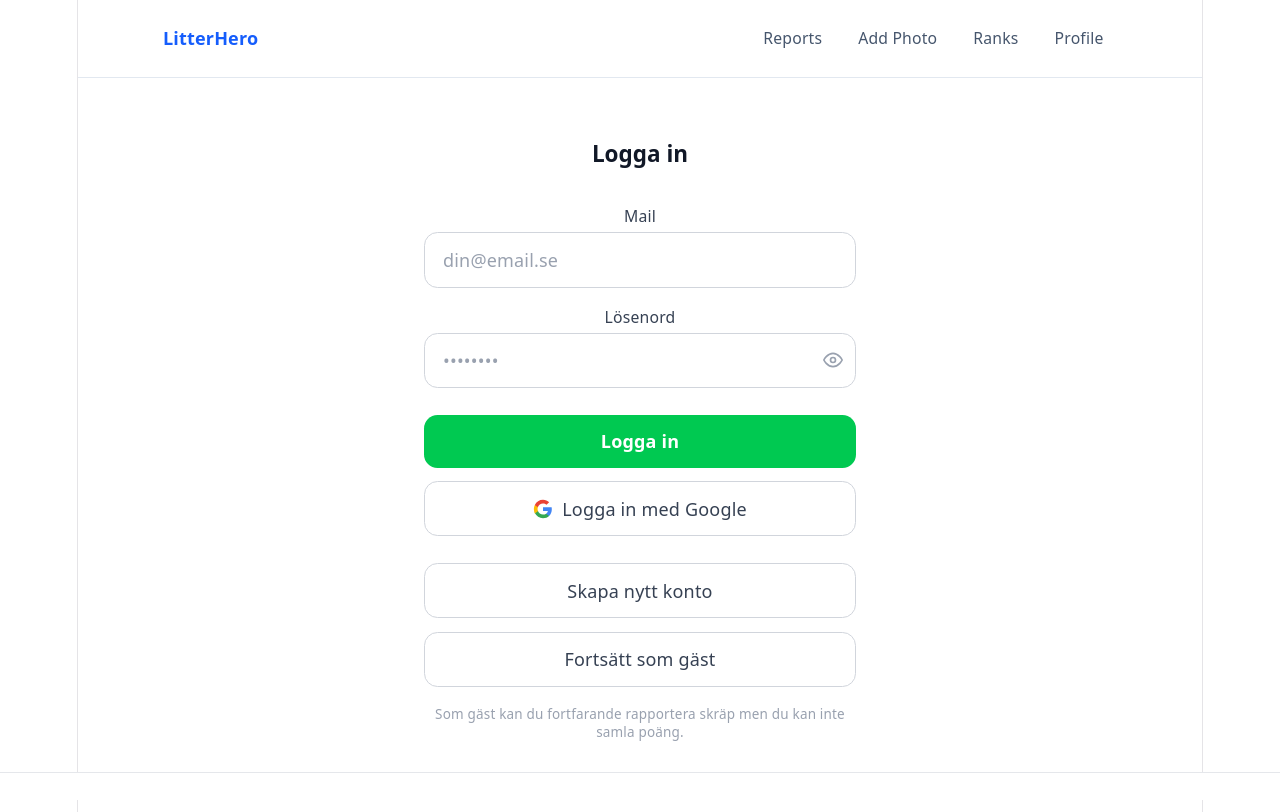
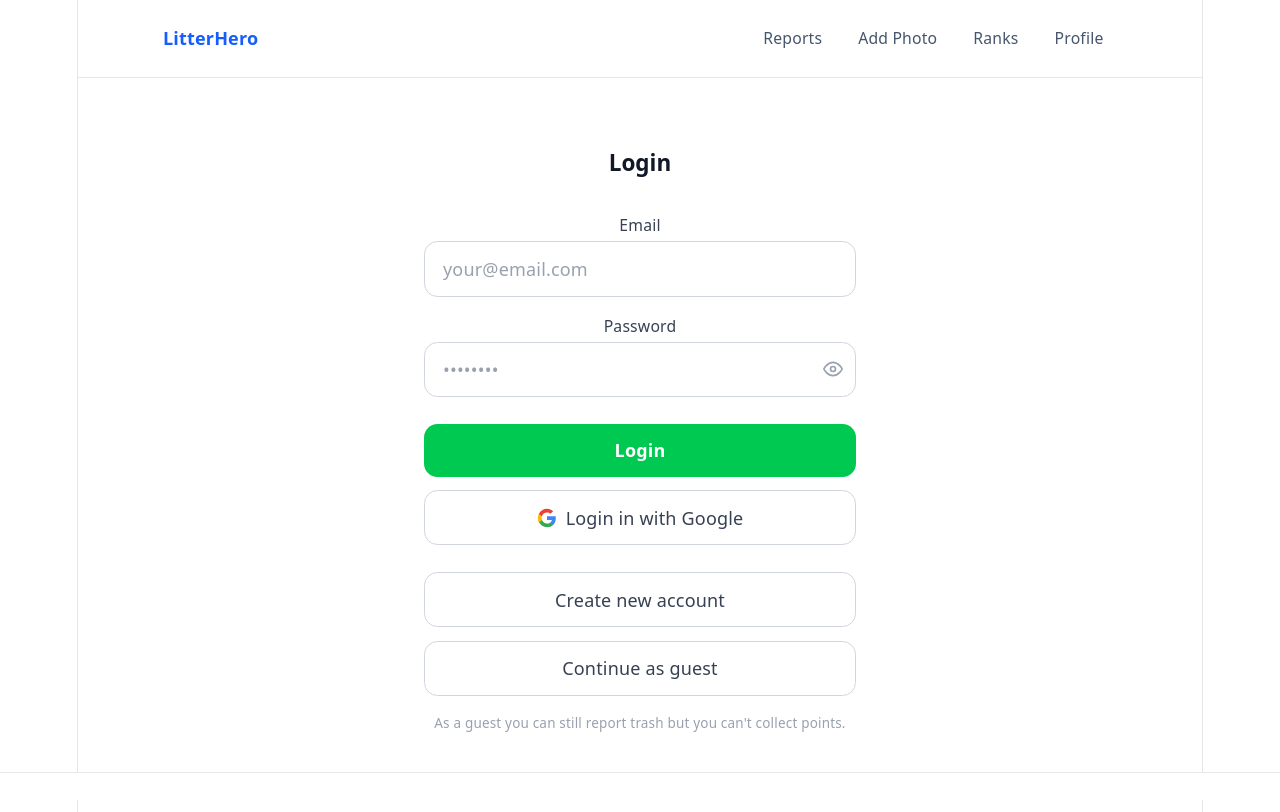
Before and after one commit to ellagabari/Chas-Challenge2026, a React (Vite) app in the folder frontend/: page /login in a window 1280 px wide. Shown: the top 812 px of the page. Built offline with nearby package versions, Linux system fonts and the light colour scheme; no server answers.

Commit message:
Translated the page to English

```diff
--- a/frontend/src/pages/LoginPage.tsx
+++ b/frontend/src/pages/LoginPage.tsx
@@ -37,7 +37,7 @@ export function LoginPage() {
     <div className="login-page login-page__container">
       <div className="login-page__content">
         <h1 className="login-page__heading">
-          {isRegistering ? 'Skapa nytt konto' : 'Logga in'}
+          {isRegistering ? 'Create new account' : 'Login'}
         </h1>
 
         <form
@@ -51,7 +51,7 @@ export function LoginPage() {
           {isRegistering && (
             <div>
               <label htmlFor="name" className="login-page__label">
-                Namn
+                Name
               </label>
               <form.Field name="name">
                 {(field) => (
@@ -60,7 +60,7 @@ export function LoginPage() {
                     type="text"
                     value={field.state.value}
                     onChange={(e) => field.handleChange(e.target.value)}
-                    placeholder="Ditt namn"
+                    placeholder="Your name"
                     className="login-page__input"
                   />
                 )}
@@ -70,7 +70,7 @@ export function LoginPage() {
 
           <div>
             <label htmlFor="email" className="login-page__label">
-              Mail
+              Email
             </label>
             <form.Field name="email">
               {(field) => (
@@ -79,7 +79,7 @@ export function LoginPage() {
                   type="email"
                   value={field.state.value}
                   onChange={(e) => field.handleChange(e.target.value)}
-                  placeholder="din@email.se"
+                  placeholder="your@email.com"
                   className="login-page__input"
                 />
               )}
@@ -88,7 +88,7 @@ export function LoginPage() {
 
           <div>
             <label htmlFor="password" className="login-page__label">
-              Lösenord
+              Password
             </label>
             <div className="login-page__password-wrapper">
               <form.Field name="password">
@@ -107,7 +107,7 @@ export function LoginPage() {
                 type="button"
                 onClick={() => setShowPassword(!showPassword)}
                 className="login-page__password-toggle"
-                aria-label={showPassword ? 'Dölj lösenord' : 'Visa lösenord'}
+                aria-label={showPassword ? 'Hide password' : 'Show password'}
               >
                 {showPassword ? (
                   <svg xmlns="http://www.w3.org/2000/svg" width="20" height="20" viewBox="0 0 24 24" fill="none" stroke="currentColor" strokeWidth="2" strokeLinecap="round" strokeLinejoin="round">
@@ -126,7 +126,7 @@ export function LoginPage() {
           </div>
 
           <button type="submit" className="login-page__submit">
-            {isRegistering ? 'Skapa konto' : 'Logga in'}
+            {isRegistering ? 'Create new account' : 'Login'}
           </button>
         </form>
 
@@ -139,27 +139,27 @@ export function LoginPage() {
                 <path d="M5.84 14.09c-.22-.66-.35-1.36-.35-2.09s.13-1.43.35-2.09V7.07H2.18A11.96 11.96 0 0 0 1 12c0 1.94.46 3.77 1.18 5.43l3.66-2.84z" fill="#FBBC05" />
                 <path d="M12 5.38c1.62 0 3.06.56 4.21 1.64l3.15-3.15C17.45 2.09 14.97 1 12 1 7.7 1 3.99 3.47 2.18 7.07l3.66 2.84c.87-2.6 3.3-4.53 6.16-4.53z" fill="#EA4335" />
               </svg>
-              Logga in med Google
+              Login in with Google
             </button>
 
             <div className="login-page__secondary-actions">
               <button onClick={toggleMode} className="login-page__secondary-btn">
-                Skapa nytt konto
+                Create new account
               </button>
               <button onClick={handleGuestContinue} className="login-page__secondary-btn">
-                Fortsätt som gäst
+                Continue as guest
               </button>
             </div>
 
             <p className="login-page__guest-note">
-              Som gäst kan du fortfarande rapportera skräp men du kan inte samla poäng.
+              As a guest you can still report trash but you can't collect points.
             </p>
           </>
         )}
 
         {isRegistering && (
           <button onClick={toggleMode} className="login-page__toggle-link">
-            Har du redan ett konto? Logga in
+            Already have an account? Login
           </button>
         )}
       </div>
```
